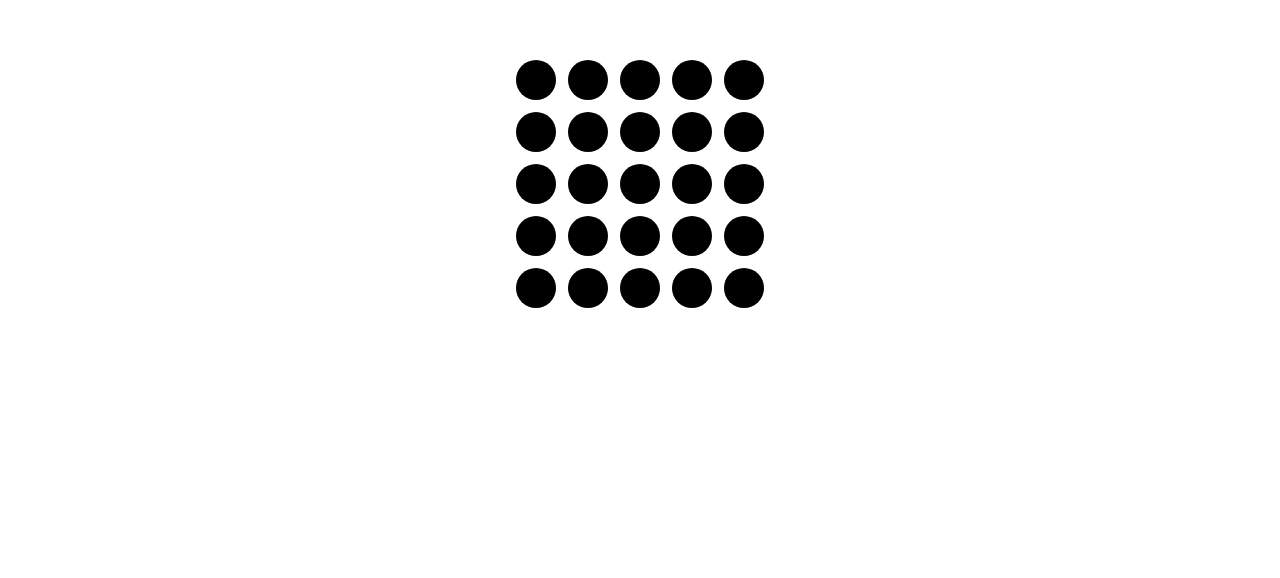
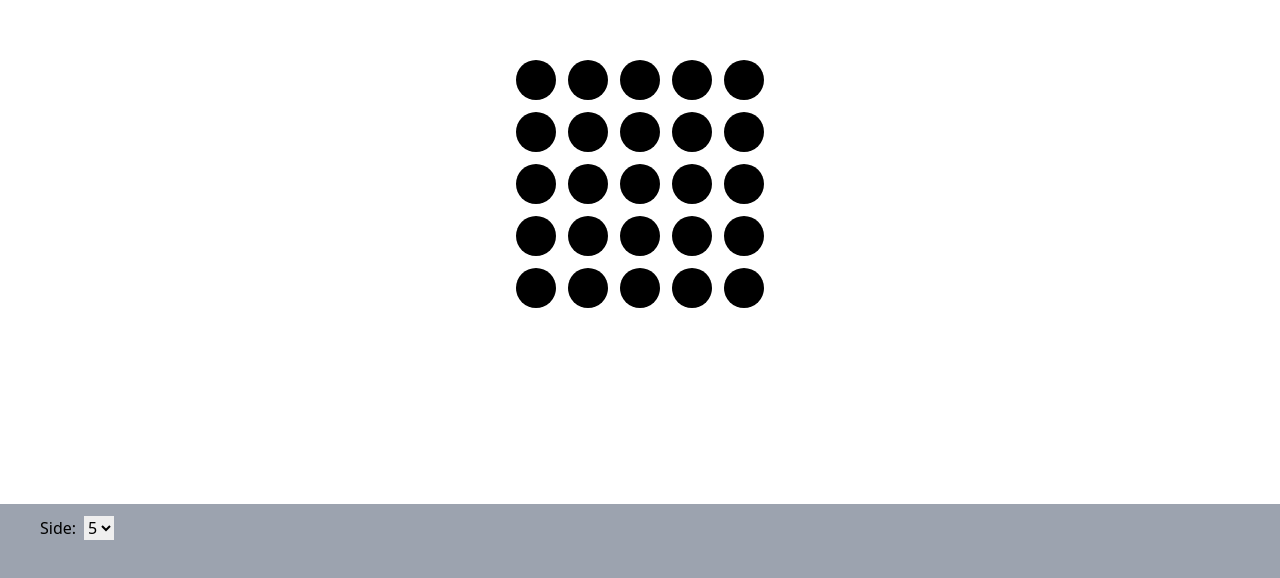
Before and after one commit to fabiangamboa95/binary-toggling-puzzle, a React (Create React App) app: page / in a window 1280 px wide. Shown: the part 216-794 px from the top of the page. Built offline with nearby package versions, Linux system fonts and the light colour scheme.

Commit message:
+side selector

```diff
--- a/src/App.tsx
+++ b/src/App.tsx
@@ -1,29 +1,38 @@
 import { useState } from "react";
 import produce from "immer";
 
+const newBoard = (side: number): boolean[] => Array(side ** 2).fill(false);
+const defaultSide = 5;
+
 const App = () => {
-  const side = 5;
+  const [side, setSide] = useState(defaultSide);
   const [grid, setGrid] = useState(Array(side ** 2).fill(false));
 
   const onClick = (index: number) => {
     const row = Math.floor(index / side);
     const column = index % side;
+    console.log(row, column); // ! dev
     setGrid(
       produce(grid, (draft) => {
         for (let i = 0; i < side; i++) {
           draft[row * side + i] = !draft[row * side + i];
           draft[i * side + column] = !draft[i * side + column];
-          draft[index] = !draft[index];
         }
+        draft[index] = !draft[index];
       })
     );
+  };
+
+  const blankGame = (side: number) => {
+    setSide(side);
+    setGrid(newBoard(side));
   };
 
   return (
     <div className="h-screen flex flex-col items-center justify-center">
       <div
-        className={`grid grid-cols-${side} gap-3 grid-cols`}
-        style={{ gridTemplateColumns: "repeat(5, minmax(0, 1fr))" }}
+        className={`grid grid-cols-${side} gap-3`}
+        // style={{ gridTemplateColumns: "repeat(5, minmax(0, 1fr))" }}
       >
         {grid.map((value, index) => (
           <div
@@ -35,6 +44,18 @@ const App = () => {
           />
         ))}
       </div>
+      <div className="absolute bottom-0 h-20 bg-gray-400 w-full pt-3">
+        <div className="container mx-auto px-10">
+          Side:
+          <select className="mx-2" defaultValue={defaultSide}>
+            {[3, 4, 5, 6, 7, 8, 9].map((value) => (
+              <option key={value} onClick={() => blankGame(value)}>
+                {value}
+              </option>
+            ))}
+          </select>
+        </div>
+      </div>
     </div>
   );
 };
```
